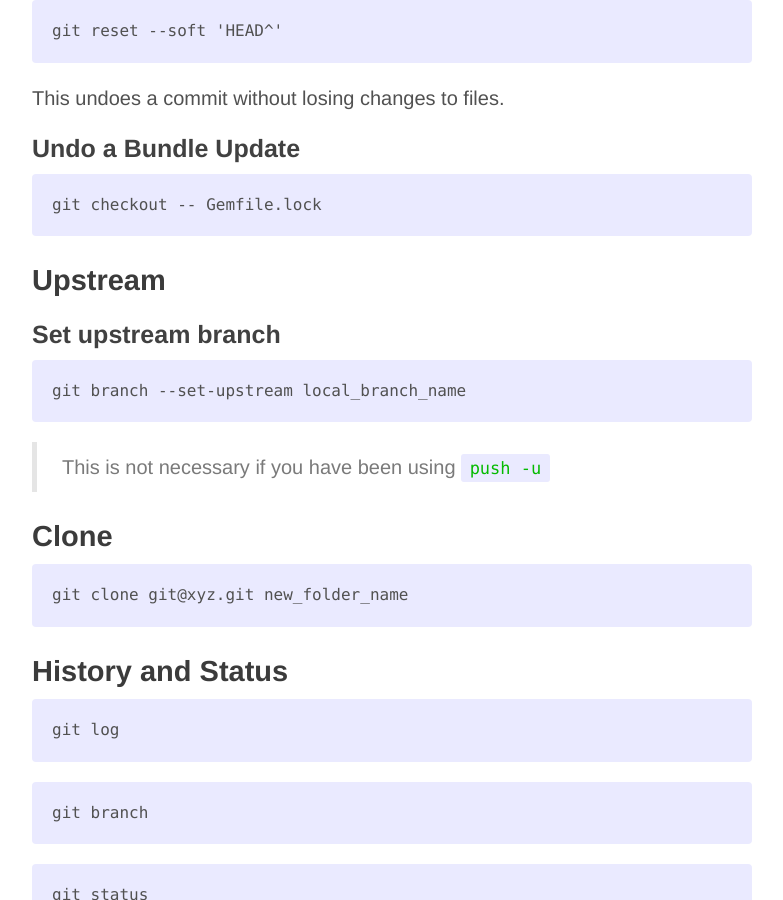
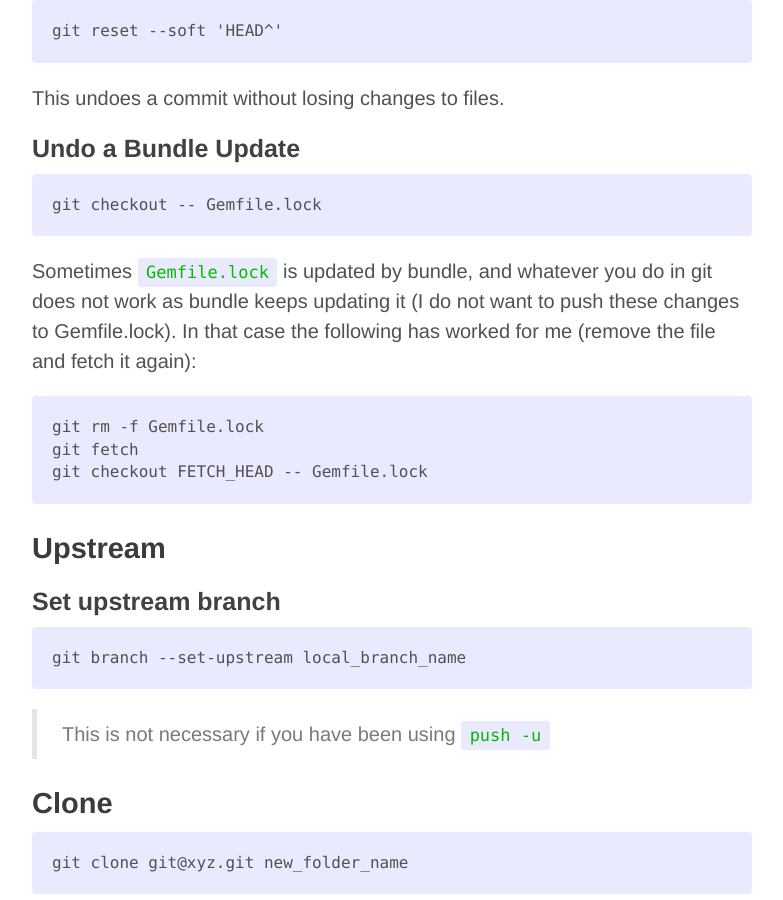
Before and after one commit to avjaarsveld/avjaarsveld.github.io, a Jekyll site: the page built from _posts/2015-02-16-Git-Cheatsheet.md, in a window 1280 px wide and 900 px high, scrolled down 3057 px. Shown: the whole window, without its empty margins (248-1031 px from the left). Built offline with Jekyll 4.4.1, drawn with Linux system fonts in a browser that asks for light colours; Markdown is read by kramdown in place of the engine named in the settings; comment, search, counter and statistics services are not loaded.

Commit message:
post update

````diff
--- a/_posts/2015-02-16-Git-Cheatsheet.md
+++ b/_posts/2015-02-16-Git-Cheatsheet.md
@@ -139,6 +139,14 @@ This undoes a commit without losing changes to files.
 git checkout -- Gemfile.lock
 ```
 
+Sometimes `Gemfile.lock` is updated by bundle, and whatever you do in git does not work as bundle keeps updating it (I do not want to push these changes to Gemfile.lock). In that case the following has worked for me (remove the file and fetch it again):
+
+```
+git rm -f Gemfile.lock
+git fetch
+git checkout FETCH_HEAD -- Gemfile.lock
+```
+
 ## Upstream
 
 ### Set upstream branch
````
Also changed, not shown: Gemfile.lock.
